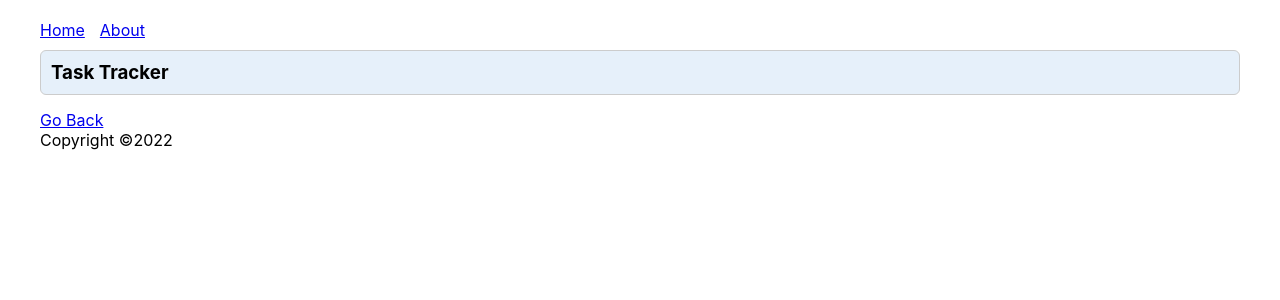
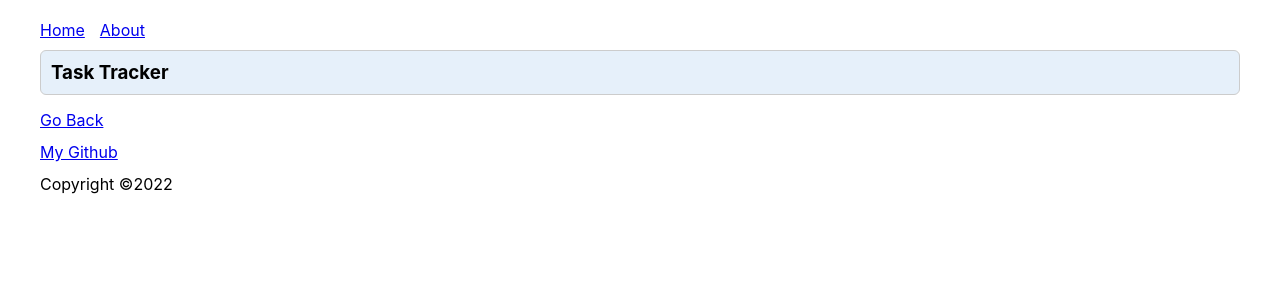
Before and after one commit to masoudtabatabaei/react-task-tracker, a React (Create React App) app: page /about in a window 1280 px wide. Shown: the top 300 px of the page. Built offline with nearby package versions, Linux system fonts and the light colour scheme; data requests are answered from the project's data file.

Commit message:
Featur: Add github link to about component

```diff
--- a/src/components/about/about.jsx
+++ b/src/components/about/about.jsx
@@ -4,6 +4,11 @@ const About = () => {
   return (
     <>
       <Link to="/">Go Back</Link>
+      <div style={{ margin: "12px 0" }}>
+        <a href="https://github.com/masoudtabatabaei" target="_blank">
+          My Github
+        </a>
+      </div>
       <p>Copyright &copy;{new Date().getFullYear()}</p>
     </>
   );
```
